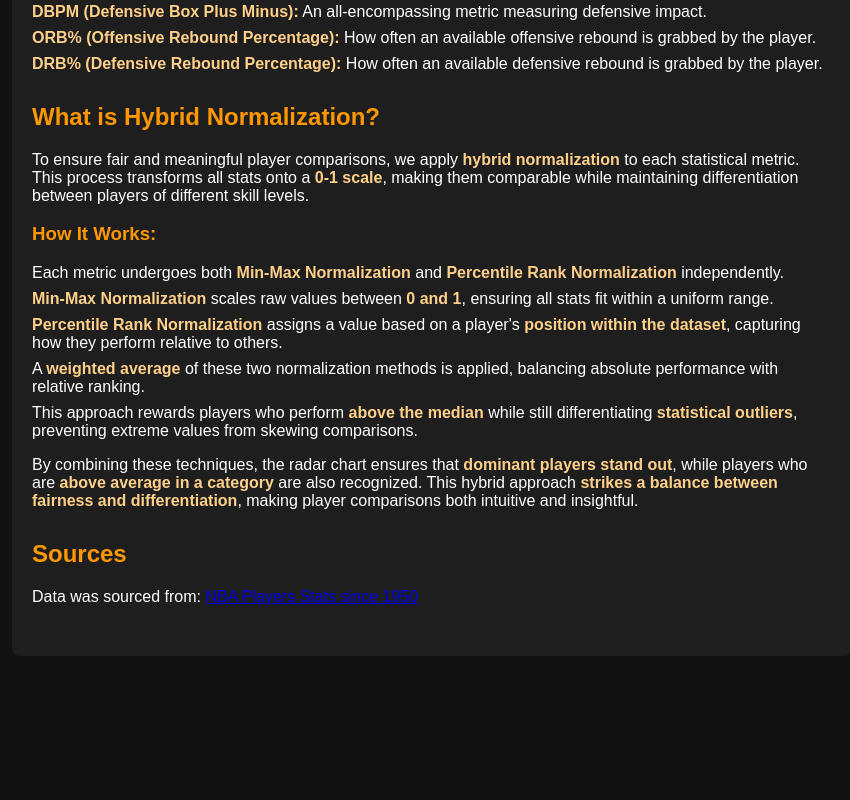
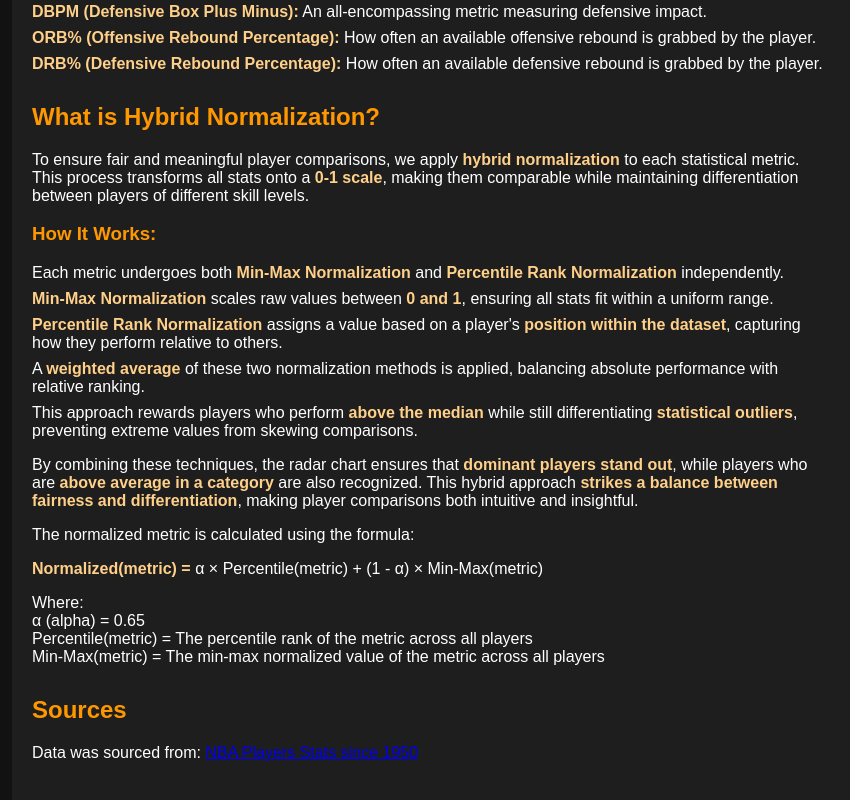
Before and after one commit to roadgoat19/StatSphere, a React (Vite) app in the folder playercomp/: page /about in a window 1280 px wide. Shown: the part 788-1588 px from the top of the page, without its empty margins (208-1058 px from the left). Before the commit the page ends 1444 px from the top, so only its background shows below. Built offline with nearby package versions, Linux system fonts and the light colour scheme; no server answers.

Commit message:
updated normalization and about to match

```diff
--- a/playercomp/src/pages/About.jsx
+++ b/playercomp/src/pages/About.jsx
@@ -71,6 +71,20 @@ const About = () => {
         <p>
           By combining these techniques, the radar chart ensures that <strong>dominant players stand out</strong>, while players who are <strong>above average in a category</strong> are also recognized. This hybrid approach <strong>strikes a balance between fairness and differentiation</strong>, making player comparisons both intuitive and insightful.
         </p>
+
+        <p>
+          The normalized metric is calculated using the formula:
+        </p>
+        <p>
+          <strong>Normalized(metric) =</strong> α × Percentile(metric) + (1 - α) × Min-Max(metric)
+        </p>
+        <p>
+          Where: <br />
+          α (alpha) = 0.65 <br />
+          Percentile(metric) = The percentile rank of the metric across all players <br />
+          Min-Max(metric) = The min-max normalized value of the metric across all players
+        </p>
+
       </section>
 
       {/* Sources section */}
```
Also changed, not shown: playercomp/public/player_data.csv.
